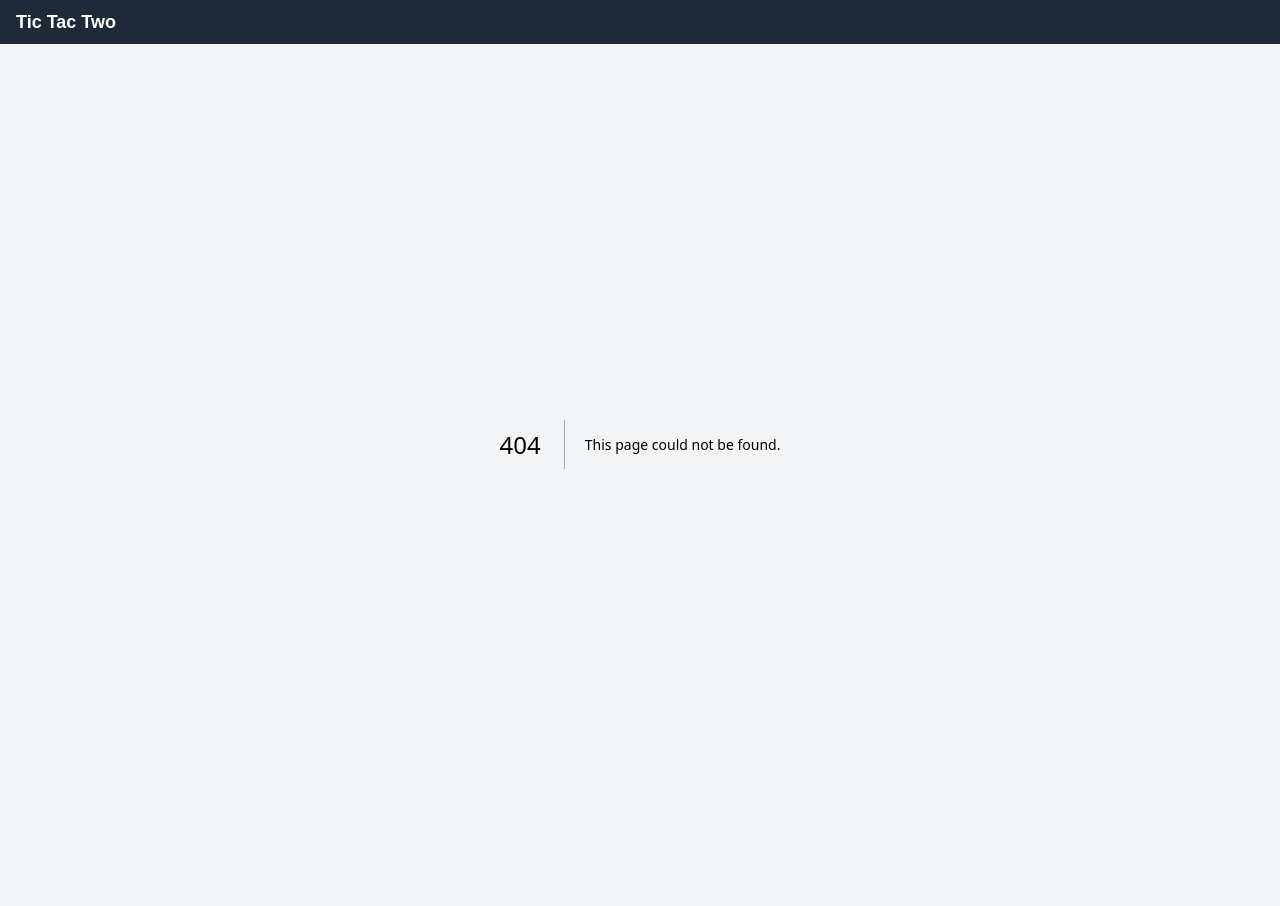
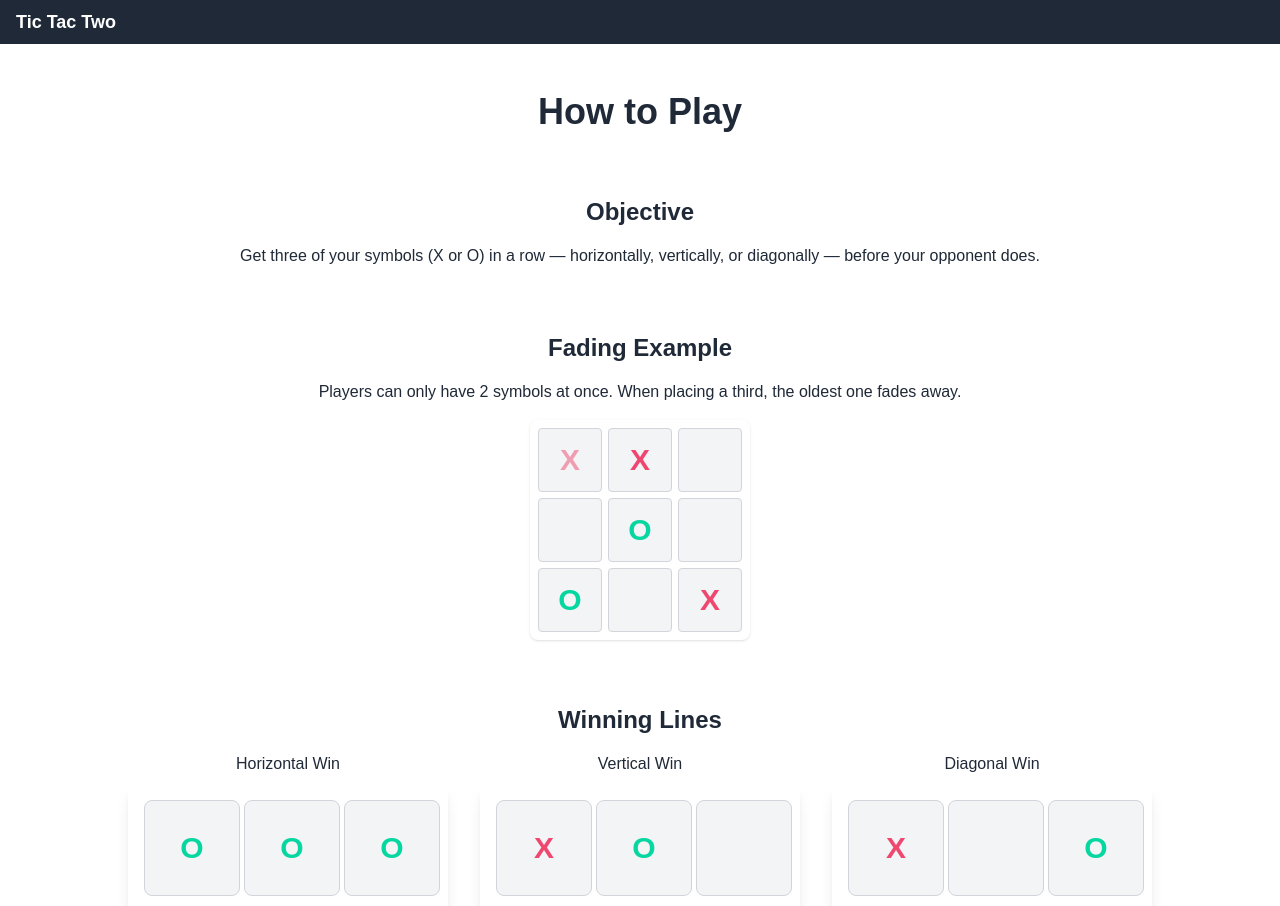
Before and after one commit to faycal-ghozzi/tic-tac-two, a Next.js app: page /how-to-play in a window 1280 px wide. Before the commit this address had no page. Shown: the top 906 px of the page. Before the commit the page ends 844 px from the top, so only its background shows below. Built offline with nearby package versions, Linux system fonts and the light colour scheme.

Commit message:
added how to play page, introduced animated demos and win conditions and strategy

```diff
--- a/src/app/game/local/page.tsx
+++ b/src/app/game/local/page.tsx
@@ -19,7 +19,8 @@ export default function LocalGamePage() {
   };
 
   return (
-    <main className="flex flex-col items-center justify-center min-h-screen">
+    <main className="relative flex flex-col items-center justify-center min-h-screen px-4">
+      <div id="particles-bg" className="absolute inset-0 -z-10 pointer-events-none"></div>
       <Board
         isOnline={false}
         initialGameState={gameState}
--- a/src/app/globals.css
+++ b/src/app/globals.css
@@ -1,6 +1,10 @@
 @tailwind base;
 @tailwind components;
 @tailwind utilities;
+
+html, body, #__next {
+  height: 100%;
+}
 
 :root {
   --background: #ffffff;
@@ -237,3 +241,7 @@ body {
 .animate-pop {
   animation: pop 0.3s ease-in-out;
 }
+
+.animate-win-bounce {
+  animation: win-bounce 0.5s ease-in-out 3;
+}
--- /dev/null
+++ b/src/app/how-to-play/page.tsx
@@ -0,0 +1,117 @@
+"use client";
+
+import Link from "next/link";
+import DemoBoard from "../../components/DemoBoard";
+import BoardCoreCompact from "../../components/BoardCoreCompact";
+import AnimatedDemo from "../../components/AnimatedDemo";
+
+
+
+export default function HowToPlayPage() {
+  return (
+    <main className="min-h-screen px-4 md:px-8 py-12 bg-white text-gray-800 overflow-y-auto lg:overflow-y-scroll">
+  <div className="w-full max-w-5xl mx-auto space-y-16">
+
+        <h1 className="text-4xl font-bold text-center">How to Play</h1>
+
+        <section className="text-center">
+          <h2 className="text-2xl font-semibold mb-4">Objective</h2>
+          <p>
+            Get three of your symbols (X or O) in a row — horizontally, vertically, or diagonally — before your opponent does.
+          </p>
+        </section>
+
+        <section className="text-center">
+        <h2 className="text-2xl font-semibold mb-4">Fading Example</h2>
+        <p className="mb-4">
+            Players can only have 2 symbols at once. When placing a third, the oldest one fades away.
+        </p>
+        <div className="flex justify-center">
+            <BoardCoreCompact
+            board={[
+                "X", "X", null,
+                null, "O", null,
+                "O", null, "X",
+            ]}
+            fadingIndex={0}
+            />
+        </div>
+        </section>
+
+        <section className="text-center">
+          <h2 className="text-2xl font-semibold mb-4">Winning Lines</h2>
+
+          <div className="grid grid-cols-1 sm:grid-cols-3 gap-8">
+            <div>
+              <p className="text-center mb-2">Horizontal Win</p>
+              <DemoBoard
+                board={[
+                  "O", "O", "O",
+                  null, "X", null,
+                  "X", null, null,
+                ]}
+                winningLine={[0, 1, 2]}
+              />
+            </div>
+
+            <div>
+              <p className="text-center mb-2">Vertical Win</p>
+              <DemoBoard
+                board={[
+                  "X", "O", null,
+                  "X", "O", null,
+                  null, "O", null,
+                ]}
+                winningLine={[1, 4, 7]}
+              />
+            </div>
+
+            <div>
+              <p className="text-center mb-2">Diagonal Win</p>
+              <DemoBoard
+                board={[
+                  "X", null, "O",
+                  null, "X", "O",
+                  null, null, "X",
+                ]}
+                winningLine={[0, 4, 8]}
+              />
+            </div>
+          </div>
+        </section>
+
+        <section className="text-center">
+          <h2 className="text-2xl font-semibold mb-4">Fading Mechanic</h2>
+          <p>
+            Each player can only have <strong>2 active symbols</strong> on the board at a time.
+            Placing a 3rd causes the <strong>oldest one to fade</strong> and disappear.
+          </p>
+        </section>
+
+        <section className="text-center">
+          <h2 className="text-2xl font-semibold mb-4">Strategy Tips</h2>
+          <ul className="list-disc list-inside space-y-2">
+            <li>Use fading to your advantage — plan which one disappears.</li>
+            <li>Try to bait your opponent into a dead move.</li>
+            <li>Look for diagonal traps — they’re harder to spot!</li>
+            <li>Keep center control — it touches the most lines (4 total).</li>
+          </ul>
+        </section>
+
+        <section className="text-center">
+            <h2 className="text-2xl font-semibold mb-4">Animated Demo</h2>
+            <p className="mb-4">
+                Here’s an example of how pieces fade and move over time.
+            </p>
+            <AnimatedDemo />
+        </section>
+
+        <div className="text-center pt-6">
+          <Link href="/" className="menu-btn menu-btn-purple">
+            Back to Menu
+          </Link>
+        </div>
+      </div>
+    </main>
+  );
+}
--- a/src/app/layout.tsx
+++ b/src/app/layout.tsx
@@ -1,4 +1,6 @@
+"use client"
 import Navbar from "../components/Navbar";
+import { usePathname } from "next/navigation";
 import "./globals.css";
 import { Analytics } from "@vercel/analytics/react"
 
@@ -7,12 +9,15 @@ export default function RootLayout({
 }: {
   children: React.ReactNode;
 }) {
+  const pathname = usePathname();
+
   return (
-    <html lang="en">
-      <body className="bg-gray-100">
+    <html lang="en" className="h-full">
+      <body className={`relative h-full bg-gray-100 ${pathname.startsWith("/game") ? "overflow-hidden" : "overflow-auto"}`}>
+      <div id="particles-bg" className="absolute inset-0 -z-10 pointer-events-none"></div>
         <Analytics />
         <Navbar />
-        <main>{children}</main>
+        <main className="relative z-10">{children}</main>
       </body>
     </html>
   );
--- a/src/app/page.tsx
+++ b/src/app/page.tsx
@@ -29,27 +29,31 @@ export default function HomePage() {
 
   // if (user) {
     return (
-      <main className="relative flex flex-col items-center justify-center min-h-screen bg-white text-black">
-        <div id="particles-bg" className="absolute inset-0 -z-10 pointer-events-none"></div>
-
+      <main className="relative flex flex-col items-center justify-center min-h-screen px-4 text-black">
         <h1 className="text-5xl font-bold mb-10 text-center text-gray-900">
           Welcome to Tic Tac{" "}
           <span className="animate-aurora bg-clip-text text-transparent">TWO!</span>
         </h1>
 
-        <div className="flex flex-col gap-6 w-[280px]">
+        <div className="flex flex-col gap-6 w-full max-w-xs">
           <Link href="/game/local" className="menu-btn menu-btn-purple">
             Local Multiplayer
           </Link>
 
           <Link
             href="#"
-            className="menu-btn menu-btn-blue relative group cursor-not-allowed opacity-50"
+            className="menu-btn menu-btn-blue relative group cursor-not-allowed opacity-50 text-center"
           >
-            Create Online Game
-            <span className="absolute left-1/2 transform -translate-x-1/2 bottom-[-2rem] text-sm text-gray-600 opacity-0 group-hover:opacity-100 transition-opacity">
+            <span className="block group-hover:opacity-0 transition-opacity duration-200">
+              Create Online Game
+            </span>
+            <span className="absolute inset-0 flex items-center justify-center opacity-0 group-hover:opacity-100 transition-opacity duration-200">
               Coming Soon
             </span>
+          </Link>
+
+          <Link href="/how-to-play" className="menu-btn menu-btn-green">
+            How to Play
           </Link>
         </div>
       </main>
--- /dev/null
+++ b/src/components/AnimatedDemo.tsx
@@ -0,0 +1,72 @@
+"use client";
+
+import { useEffect, useState } from "react";
+import BoardCoreCompact from "./BoardCoreCompact";
+
+const steps: {
+    board: (string | null)[];
+    fadingIndex?: number;
+    winningLine?: number[];
+}[] = [
+  { board: Array(9).fill(null) },
+  { board: ["X", null, null,
+            null, null, null,
+            null, null, null] },
+  { board: ["X", null, null,
+            null, "O", null,
+            null, null, null] },
+  { board: ["X", null, "X",
+            null, "O", null,
+            null, null, null] },
+  {
+    board: ["X", null, "X",
+            null, "O", null,
+            "O", null, null],
+  },
+  {
+    board: ["X", null, "X",
+            null, "O", null,
+            "O", null, "X"],
+    fadingIndex: 2,
+  },
+  {
+    board: ["X", null, null,
+            "O", "O", null,
+            "O", null, "X"],
+    fadingIndex: 6,
+  },
+  {
+    board: ["X", null, "X",
+            "O", "O", null,
+            null, null, "X"],
+    fadingIndex: 8,
+  },
+  {
+    board: ["X", null, "X",
+            "O", "O", "O",
+            null, null, null],
+    winningLine: [3, 4, 5],
+
+  },
+];
+
+export default function AnimatedDemo() {
+  const [step, setStep] = useState(0);
+
+  useEffect(() => {
+    const interval = setInterval(() => {
+      setStep((s) => (s + 1) % steps.length);
+    }, 1000);
+    return () => clearInterval(interval);
+  }, []);
+
+  return (
+    <div className="flex justify-center">
+      <BoardCoreCompact
+        board={steps[step].board}
+        fadingIndex={steps[step].fadingIndex}
+        winningLine={steps[step].winningLine}
+      />
+    </div>
+  );
+}
--- a/src/components/BoardCore.tsx
+++ b/src/components/BoardCore.tsx
@@ -22,7 +22,7 @@ interface BoardCoreProps {
           const isAnimated = animatedIndices.has(index);
 
           const fadeClass = isFaded ? "opacity-50" : "opacity-100";
-          const bounceClass = isWinning ? "animate-bounce-once" : "";
+          const bounceClass = isWinning ? "animate-win-bounce" : "";
           const popClass = isAnimated ? "animate-pop" : "";
 
           const symbolColor =
--- /dev/null
+++ b/src/components/BoardCoreCompact.tsx
@@ -0,0 +1,37 @@
+interface Props {
+    board: (string | null)[];
+    winningLine?: number[] | null;
+    fadingIndex?: number | null;
+  }
+
+  export default function BoardCoreCompact({
+    board,
+    winningLine = null,
+    fadingIndex = null,
+  }: Props) {
+    return (
+      <div className="grid grid-cols-3 gap-[6px] p-2 rounded-lg shadow">
+        {board.map((cell, index) => {
+          const isFaded = fadingIndex === index;
+          const isWinning = winningLine?.includes(index);
+          const fadeClass = isFaded ? "opacity-50" : "opacity-100";
+          const bounceClass = isWinning ? "animate-win-bounce" : "";
+          const symbolColor =
+            cell === "X" ? "text-[#EF476F]" : cell === "O" ? "text-[#06D6A0]" : "";
+
+          return (
+            <div
+              key={index}
+              className="w-14 h-14 sm:w-16 sm:h-16 flex items-center justify-center border border-gray-300 text-2xl sm:text-3xl font-bold bg-gray-100 rounded"
+            >
+              {cell && (
+                <span className={`${symbolColor} ${fadeClass} ${bounceClass}`}>
+                  {cell}
+                </span>
+              )}
+            </div>
+          );
+        })}
+      </div>
+    );
+  }
--- /dev/null
+++ b/src/components/DemoBoard.tsx
@@ -0,0 +1,35 @@
+"use client";
+
+import BoardCore from "./BoardCore";
+import { useEffect, useState } from "react";
+
+export default function DemoBoard({
+    board,
+    winningLine = null,
+    fadingIndex = null,
+    compact = false,
+  }: {
+    board: (string | null)[];
+    winningLine?: number[] | null;
+    fadingIndex?: number | null;
+    compact?: boolean;
+  }) {
+    const [animated, setAnimated] = useState<Set<number>>(new Set());
+
+    useEffect(() => {
+      setAnimated(new Set(winningLine || []));
+    }, [winningLine]);
+
+    return (
+      <div className={compact ? "scale-75 sm:scale-90" : "scale-90 sm:scale-100"}>
+        <BoardCore
+          board={board}
+          onCellClick={() => {}}
+          winner={null}
+          winningLine={winningLine}
+          animatedIndices={animated}
+          fadingIndex={fadingIndex}
+        />
+      </div>
+    );
+  }
--- a/tailwind.config.ts
+++ b/tailwind.config.ts
@@ -1,30 +1,27 @@
 import type { Config } from "tailwindcss";
 
 const config: Config = {
-  content: [
-    "./src/**/*.{js,ts,jsx,tsx,mdx}",
-  ],
-  safelist: ["animate-bounce-once"],
+  content: ["./src/**/*.{js,ts,jsx,tsx,mdx}"],
+  safelist: ["animate-bounce-once", "animate-win-bounce"],
   theme: {
     extend: {
       keyframes: {
         pop: {
-          '0%': { transform: 'scale(0.6)', opacity: '0' },
-          '100%': { transform: 'scale(1)', opacity: '1' },
+          "0%": { transform: "scale(0.6)", opacity: "0" },
+          "100%": { transform: "scale(1)", opacity: "1" },
         },
-        'bounce-once': {
-          '0%, 100%': { transform: 'translateY(0)' },
-          '25%': { transform: 'translateY(-20%)' },
-          '50%': { transform: 'translateY(0)' },
-          '75%': { transform: 'translateY(-10%)' },
+        "win-bounce": {
+          "0%, 100%": { transform: "translateY(0)" },
+          "25%": { transform: "translateY(-25%)" },
+          "50%": { transform: "translateY(0)" },
+          "75%": { transform: "translateY(-12%)" },
         },
       },
       animation: {
-        pop: 'pop 0.3s ease-out',
-        'bounce-once': 'bounce-once 0.9s ease-out 1',
+        pop: "pop 0.3s ease-out",
+        "win-bounce": "win-bounce 0.4s ease-in-out 4",
       },
     },
-
   },
   plugins: [],
 };
```
Also changed, not shown: src/components/Board.tsx (+7 -2 lines).
